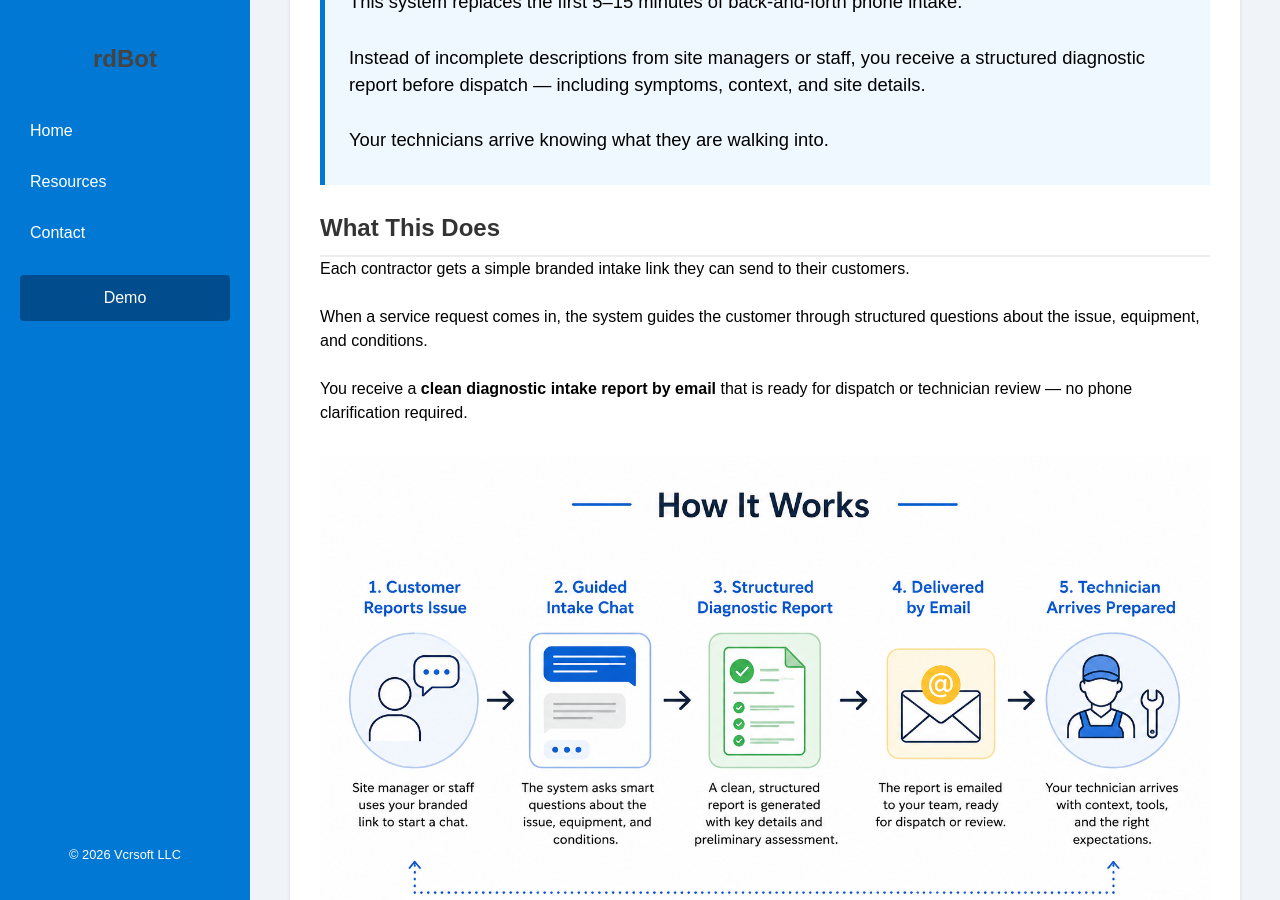
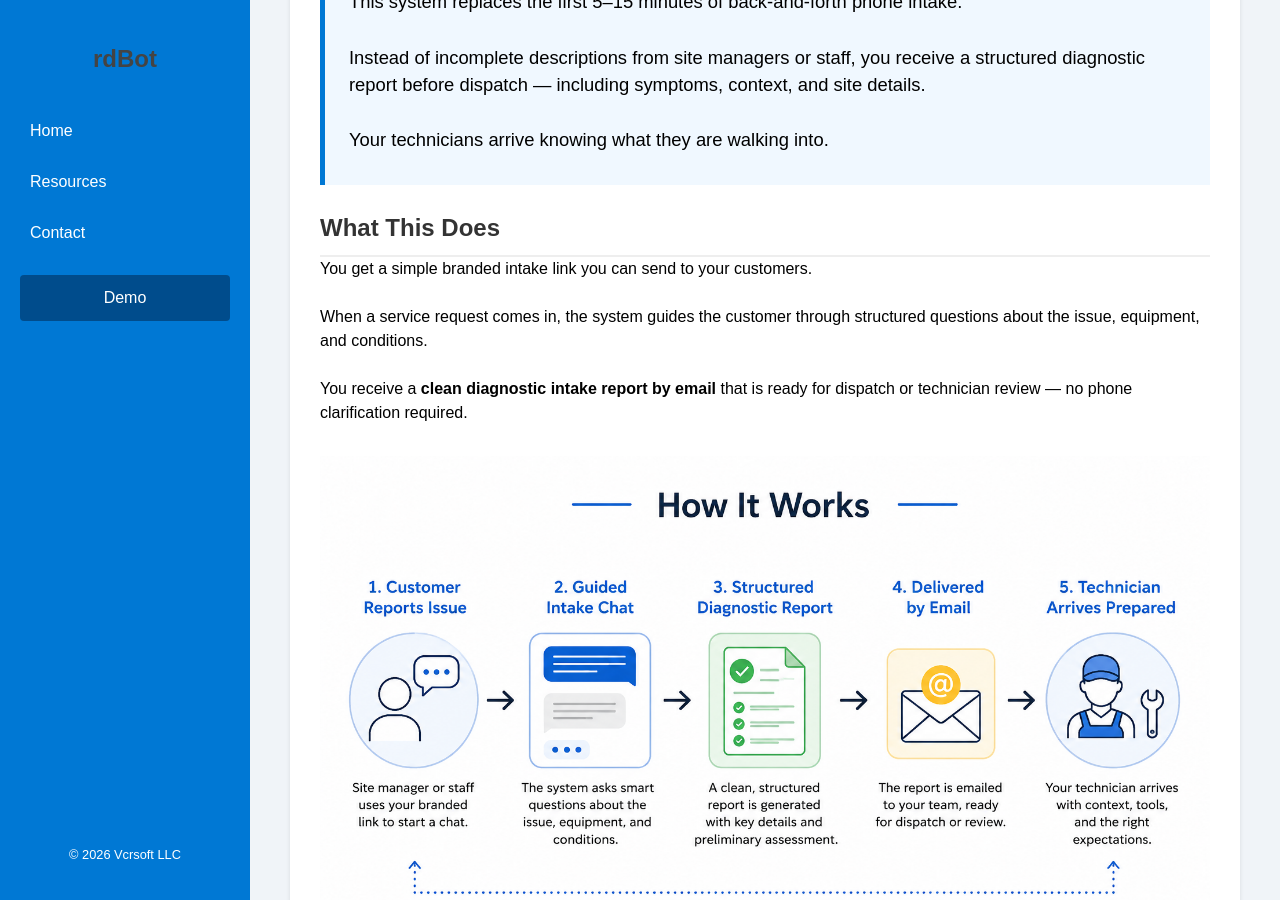
Before and after one commit to vcrsoft/vcrsoft.github.io, a Jekyll site: the page built from index.md, in a window 1280 px wide and 900 px high, scrolled down 404 px. Built offline with Jekyll 4.4.1, drawn with Linux system fonts in a browser that asks for light colours.

Commit message:
Change 'Each contractor' to 'You' in intake link description

```diff
--- a/index.md
+++ b/index.md
@@ -30,7 +30,7 @@ What This Does
 </h3>
 
 <p style="line-height: 1.5;">
-Each contractor gets a simple branded intake link they can send to their customers.
+You get a simple branded intake link you can send to your customers.
 <br><br>
 When a service request comes in, the system guides the customer through structured questions about the issue, equipment, and conditions.
 <br><br>
```
